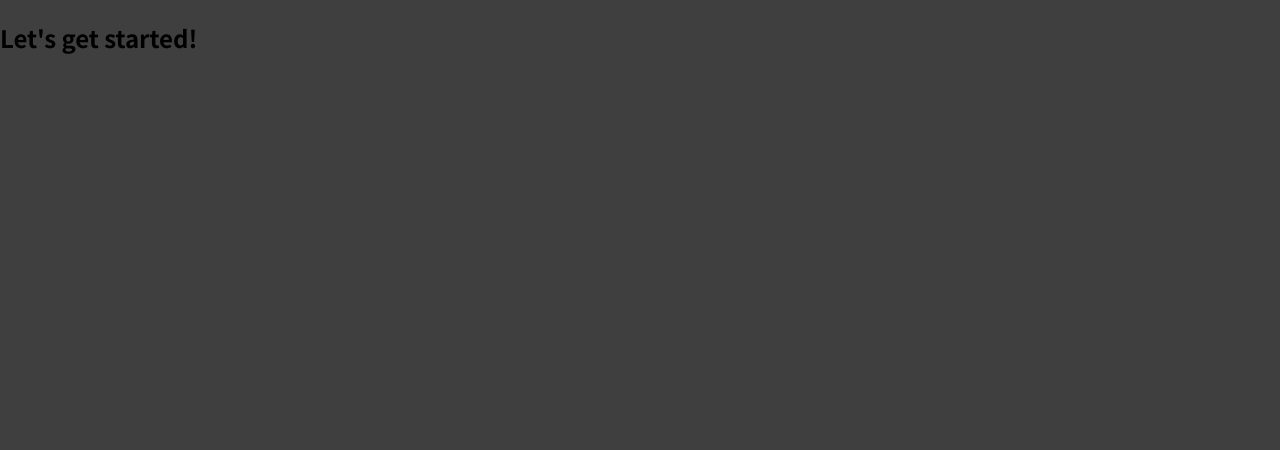
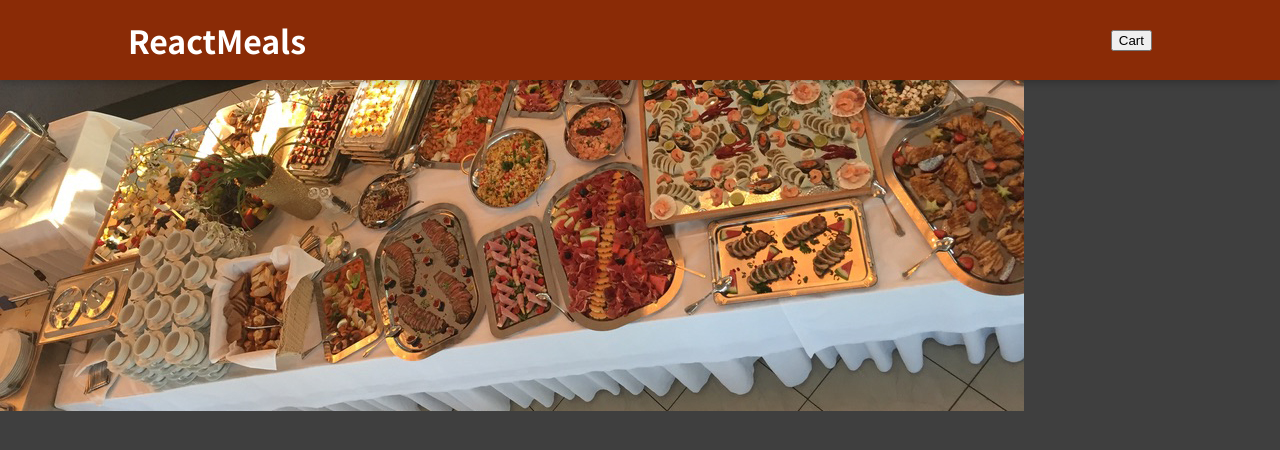
Before and after one commit to PatrikPridal/food-order-app-demo, a React (Create React App) app: page / in a window 1280 px wide. Shown: the top 450 px of the page. Built offline with nearby package versions, Linux system fonts and the light colour scheme.

Commit message:
Header + pic

```diff
--- a/src/App.js
+++ b/src/App.js
@@ -1,8 +1,12 @@
+import { Fragment } from "react/cjs/react.development";
+import Header from "./components/Layout/Header";
+
+
 function App() {
   return (
-    <div>
-      <h2>Let's get started!</h2>
-    </div>
+    <Fragment>
+      <Header />
+    </Fragment>
   );
 }
 
--- a/src/components/Layout/Header.js
+++ b/src/components/Layout/Header.js
@@ -1,15 +1,17 @@
 import { Fragment } from 'react';
+import image from 'react';
 
 import mealsImage from '../../assets/meals.jpg'
+import classes from './Header.module.css';
 
-const Header = props => {
+const Header = (props) => {
     return <Fragment>
-        <header>
+        <header className={classes.header}>
             <h1>ReactMeals</h1>
             <button>Cart</button>
         </header>
-        <div>
-            <img src={mealsImage} />
+        <div className={classes.main-image}>
+            <img src={mealsImage} alt="delicious food!" />
         </div>
 
     </Fragment>
```
